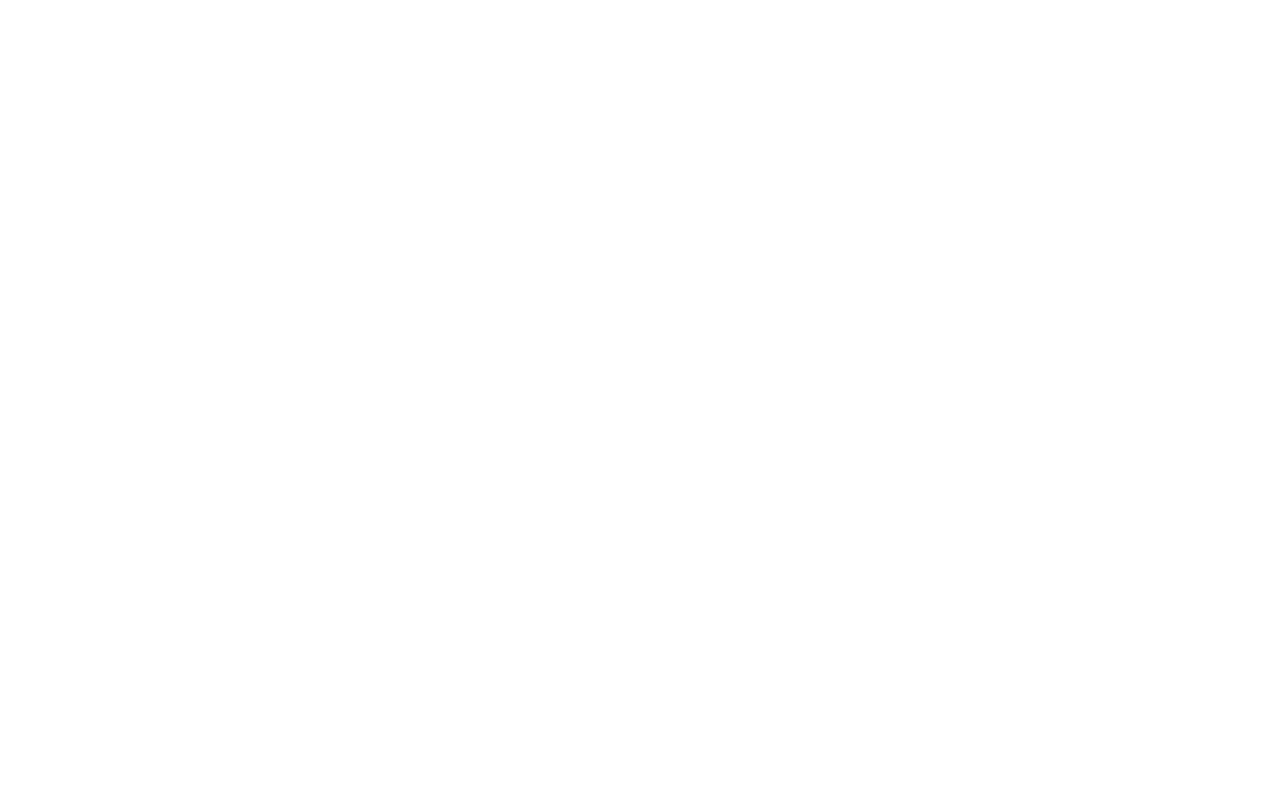
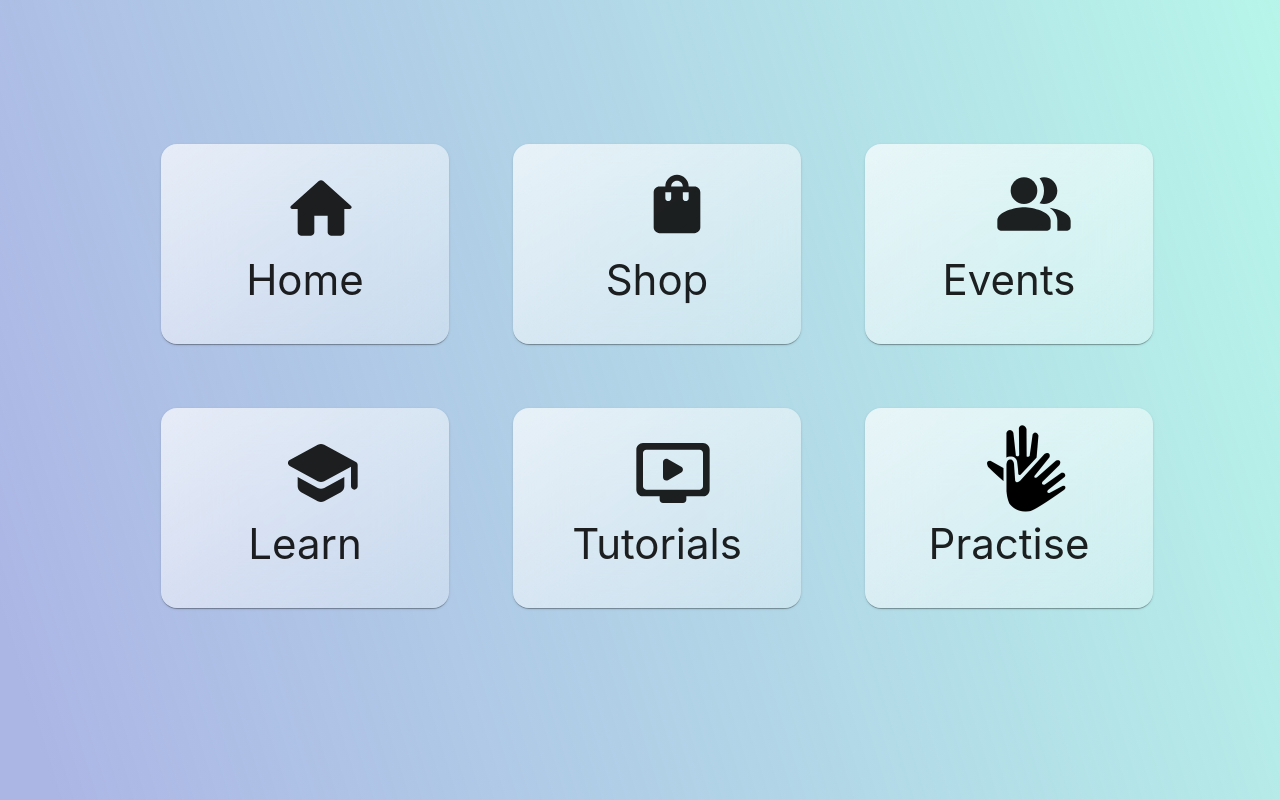
Before and after one commit to Prathambhoir55/technohack, a React (Create React App) app in the folder client/: page /dashboard in a window 1280 px wide. Before the commit this address had no page. Built offline with nearby package versions, Linux system fonts and the light colour scheme.

Commit message:
Added Dashboard Interface

```diff
--- a/client/src/App.css
+++ b/client/src/App.css
@@ -27,9 +27,9 @@
 }
 
 .glass {
-  background: white;
   min-height: 75vh;
   width: 40%;
+  background: white;
   background: linear-gradient(
     to right bottom,
     rgba(255, 255, 255, 0.7),
@@ -98,3 +98,31 @@
     transform: rotate(360deg);
   }
 }
+
+
+.tile{
+
+  font-size: 42px ;
+  height: 200px ;
+  text-align: center ;
+  margin: 2rem;
+  background: linear-gradient(
+    to right bottom,
+    rgba(255, 255, 255, 0.7),
+    rgba(255, 255, 255, 0.3)
+  ) !important;
+  border-radius: 1rem !important;
+  z-index: 2 !important;
+  backdrop-filter: blur(2rem) ;
+}
+
+.bdy{
+
+  background: linear-gradient(252.91deg, rgba(116, 235, 213, 0.52) 0.33%, #ACB6E5 96.31%);;
+  height: 100vh;
+
+  /* margin-top: -230px; */
+  background-repeat: no-repeat;
+  background-size: cover;
+  background-attachment: fixed;
+}
--- a/client/src/App.js
+++ b/client/src/App.js
@@ -4,14 +4,15 @@
 import { Route, Routes } from "react-router";
 import SignIn from './components/SignIn'
 import Landing from './components/Landing'
-import Home from './components/Home'
+
+import Dashboard from './components/Dashboard'
 function App() {
   return (
     <div className="App">
     <Router>
       <Routes>
         <Route path='/' element={<Landing/>}/>
-        <Route path='/home' element={<Home/>}/>
+        <Route path='/dashboard' element={<Dashboard/>}/>
         <Route path='/signin' element={<SignIn/>}/>
         <Route path='/signup' element={<SignUp/>}/>
       </Routes>
--- a/client/src/components/Home.js
+++ b/client/src/components/Alan.js
@@ -1,11 +1,6 @@
 import {useRef, useEffect} from 'react'
 import { useNavigate } from 'react-router-dom'
 import alanBtn from "@alan-ai/alan-sdk-web";
-
-const COMMANDS = {
-    GO_TO_SIGNUP: 'go-to-signup',
-    GO_TO_SIGNIN: 'go-to-signin'
-}
 
 
 
--- a/client/src/components/Dashboard.js
+++ b/client/src/components/Dashboard.js
@@ -1,9 +1,78 @@
-import React from 'react'
+import * as React from 'react';
+import { styled } from '@mui/material/styles';
+import Grid from '@mui/material/Grid';
+import Card from '@mui/material/Card';
+import Box from '@mui/material/Box';
+import HomeRoundedIcon from '@mui/icons-material/HomeRounded';
+import ShoppingBagIcon from '@mui/icons-material/ShoppingBag';
+import PeopleAltRoundedIcon from '@mui/icons-material/PeopleAltRounded';
+import SchoolRoundedIcon from '@mui/icons-material/SchoolRounded';
+import OndemandVideoRoundedIcon from '@mui/icons-material/OndemandVideoRounded';
+import PanToolRoundedIcon from '@mui/icons-material/PanToolRounded';
+import ASL from '../images/ASL.png'
 
-const Dashboard = () => {
+
+// const Card = styled(Paper)(({ theme }) => ({
+//   // backgroundColor: theme.palette.mode === 'dark' ? '#1A2027' : '#fff',
+//   // ...theme.typography.body2,
+//   padding: theme.spacing(12),
+//   textAlign: 'center',
+//   // color: theme.palette.text.secondary,
+
+// }));
+
+export default function RowAndColumnSpacing() {
   return (
-    <div>yo Dashboard</div>
-  )
+    <>
+    <div className="bdy" >
+    <Box sx={{ height: '200px', }}>     </Box>
+    <Box sx={{ width: '75%' ,
+     height: '200px',
+    marginTop: '-80px',
+     marginLeft: '225px',
+      // justifyContent: 'center',
+       display: 'flex'
+
+}}>
+
+      <Grid container spacing={6} rowSpacing={1} columnSpacing={{ xs: 1, sm: 8, md: 12 }}>
+        <Grid xs={4}>
+          <Card className="tile">
+          <HomeRoundedIcon  sx={{ fontSize: 80, display: 'flex', marginLeft:'120px', marginTop:'25px', marginBottom:'5px' }}/>
+          Home
+          </Card>
+
+        </Grid>
+        <Grid  xs={4}>
+          <Card className="tile">
+          <ShoppingBagIcon sx={{fontSize: 70, display: 'flex', marginLeft:'129px', marginTop:'25px', marginBottom:'15px' }}/>
+          Shop
+          </Card>
+        </Grid>
+        <Grid  xs={4}>
+          <Card className="tile">
+          <PeopleAltRoundedIcon sx={{fontSize: 80, display: 'flex', marginLeft:'129px', marginTop:'20px', marginBottom:'10px' }}/>
+          Events</Card>
+        </Grid>
+        <Grid  xs={4}>
+          <Card className="tile">
+          <SchoolRoundedIcon sx={{fontSize: 80, display: 'flex', marginLeft:'120px', marginTop:'25px', marginBottom:'5px' }}/>
+          Learn</Card>
+        </Grid>
+        <Grid  xs={4}>
+          <Card className="tile">
+          <OndemandVideoRoundedIcon sx={{fontSize: 80, display: 'flex', marginLeft:'120px', marginTop:'25px', marginBottom:'5px' }}/>
+          Tutorials</Card>
+        </Grid>
+        <Grid  xs={4}>
+          <Card className="tile">
+          {/* <PanToolRoundedIcon sx={{fontSize: 80, display: 'flex', marginLeft:'120px', marginTop:'25px', marginBottom:'5px' }}/> */}
+          <img src={ASL} alt="ASL LOGO" style={{ height: '125px', marginLeft:'100px',marginBottom:'-15px', display: 'flex' }}/>
+          Practise</Card>
+        </Grid>
+      </Grid>
+    </Box>
+    </div>
+    </>
+  );
 }
-
-export default Dashboard
```
Also changed, not shown: client/src/images/ASL.png (added), 1 other file (tests, documents, lock files or other folders).
